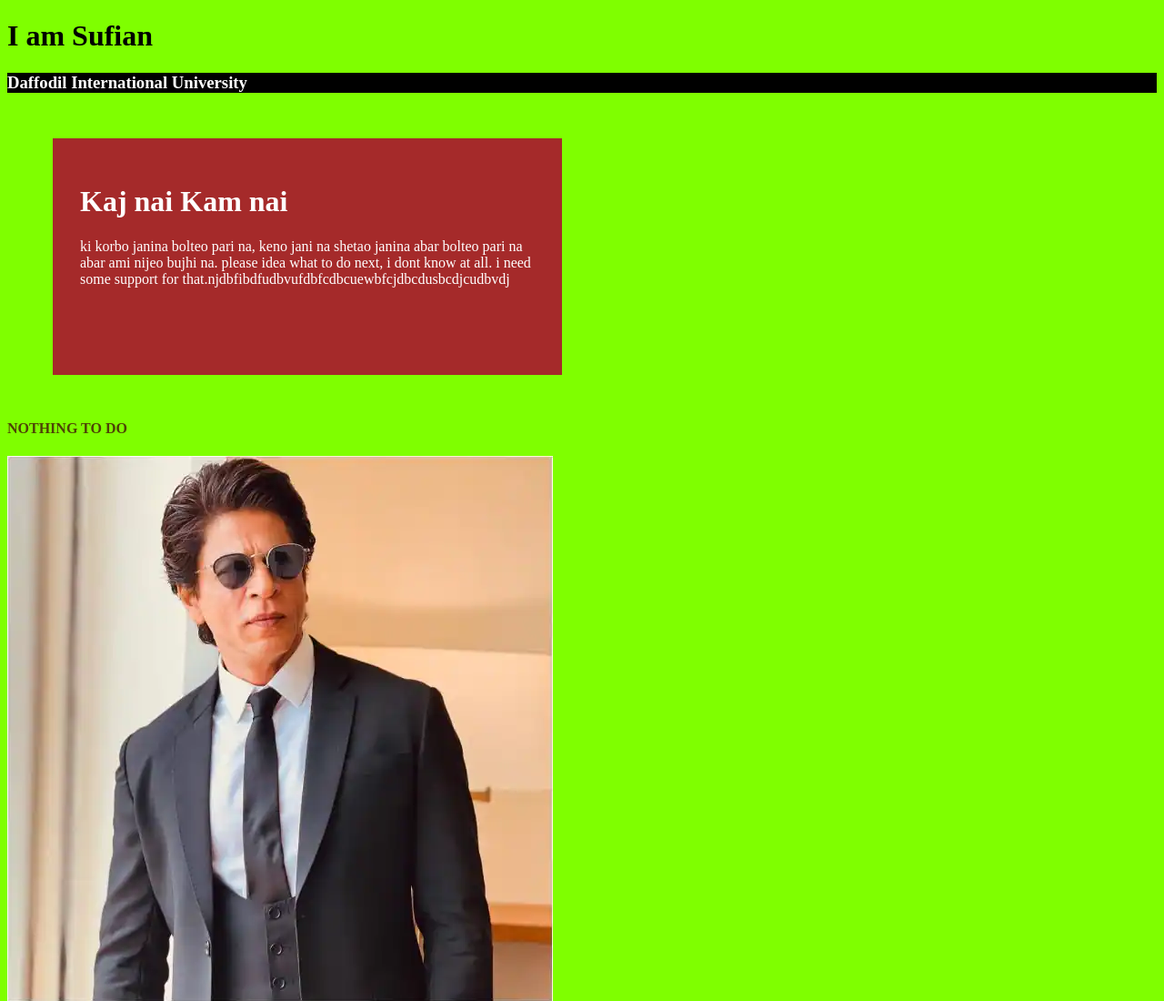
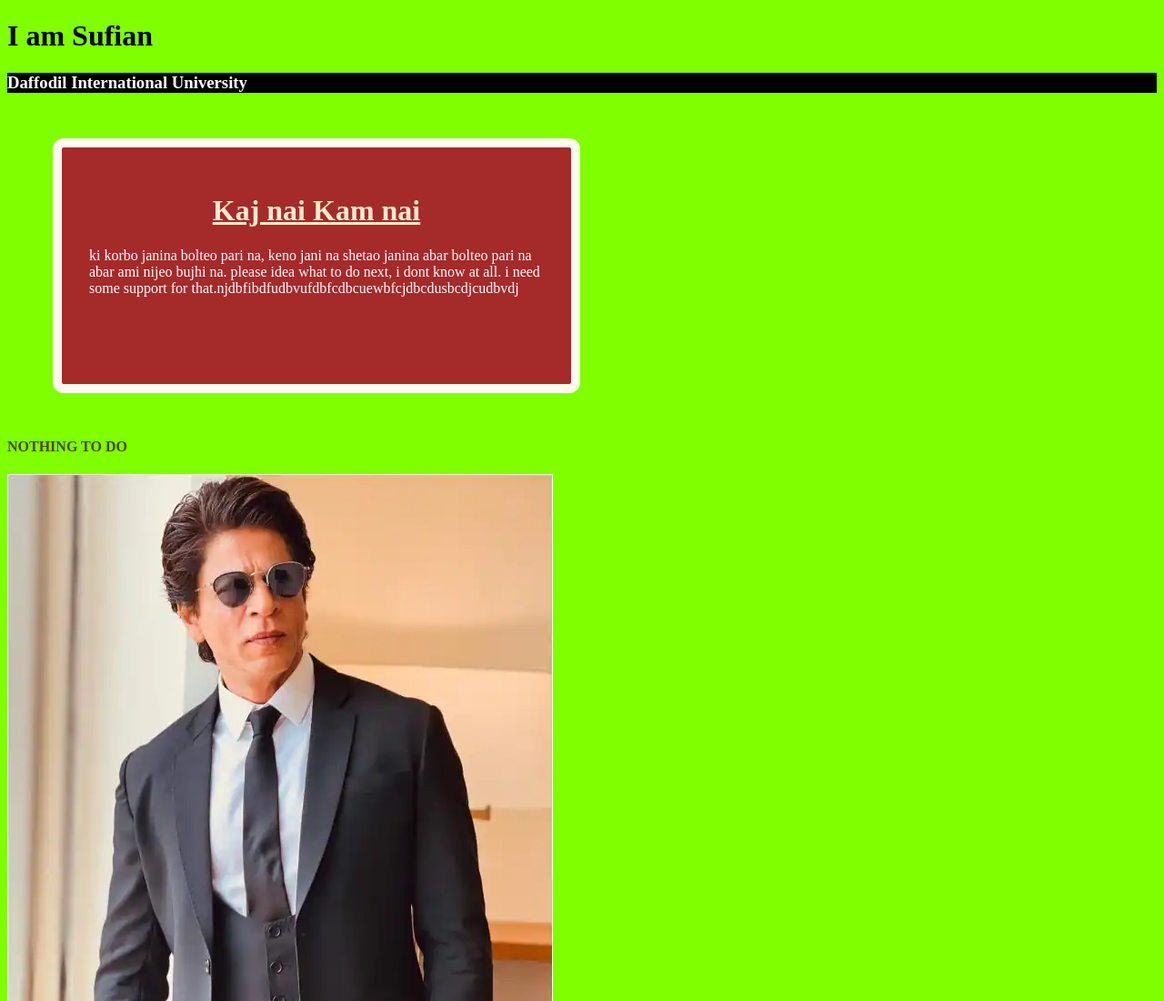
Before and after one commit to AbuSufianTutul/my-first-repo, a plain HTML site: page index.html in a window 1280 px wide. Shown: the top 1100 px of the page at 91% size. Drawn offline with Linux system fonts and the light colour scheme.

Commit message:
header color

```diff
--- a/index.html
+++ b/index.html
@@ -13,7 +13,7 @@
     <h1>I am Sufian</h1>
     <h3>Daffodil International University</h3>
     <div class="foul">
-        <h1>Kaj nai Kam nai</h1>
+        <h1><b><u>Kaj nai Kam nai</u></b></h1>
         <p>ki korbo janina bolteo pari na, keno jani na shetao janina abar bolteo pari na abar ami nijeo bujhi na. please idea what to do next, i dont know at all. i need some support for that.njdbfibdfudbvufdbfcdbcuewbfcjdbcdusbcdjcudbvdj</p>
     </div>
     <h4>NOTHING TO DO</h4>
--- a/style.css
+++ b/style.css
@@ -16,4 +16,11 @@ h3{
     width:500px;
     margin:50px;
     padding: 30px;
+    border: 10px solid floralwhite;
+    border-radius: 12px;
 }
+.foul h1{
+    color: blanchedalmond;
+    text-align: center;
+
+}
```
